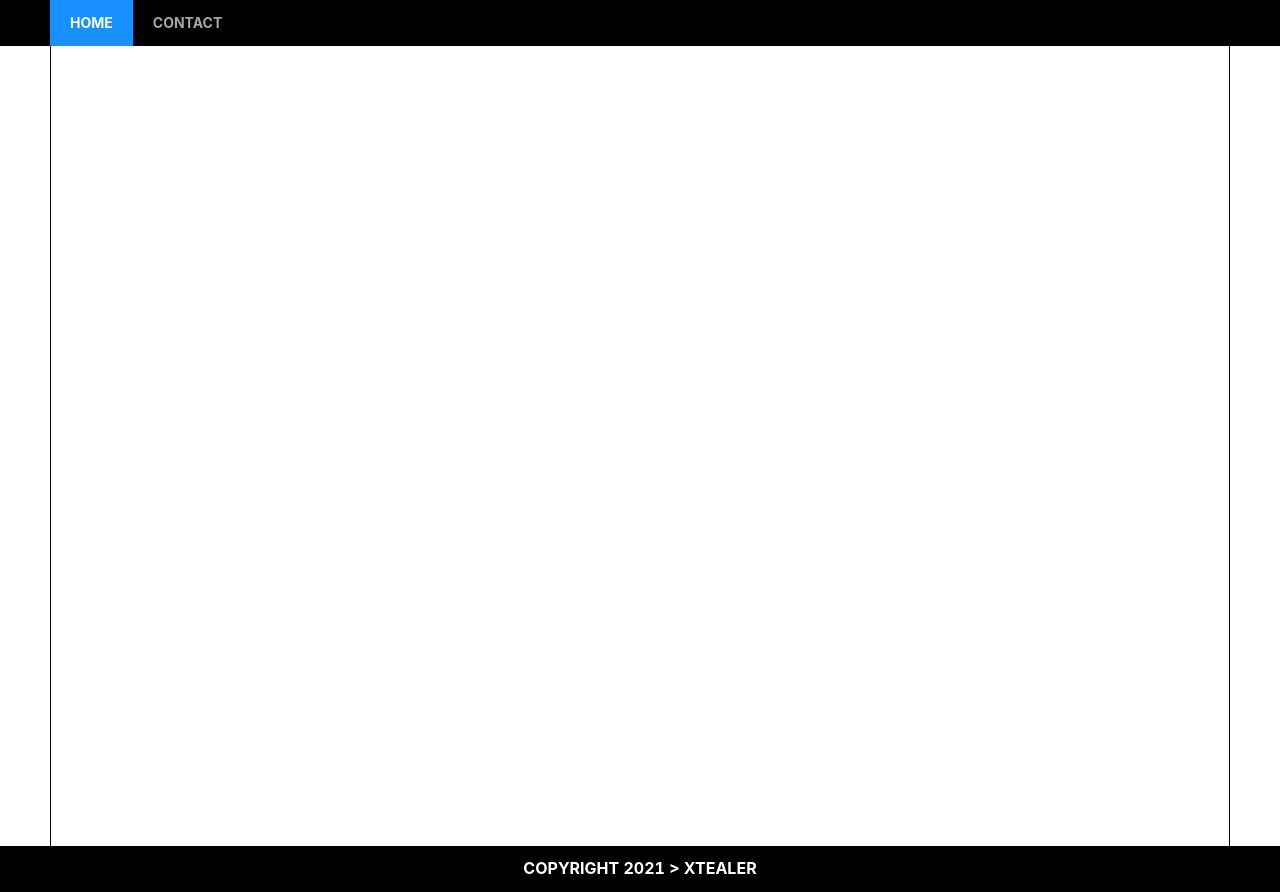
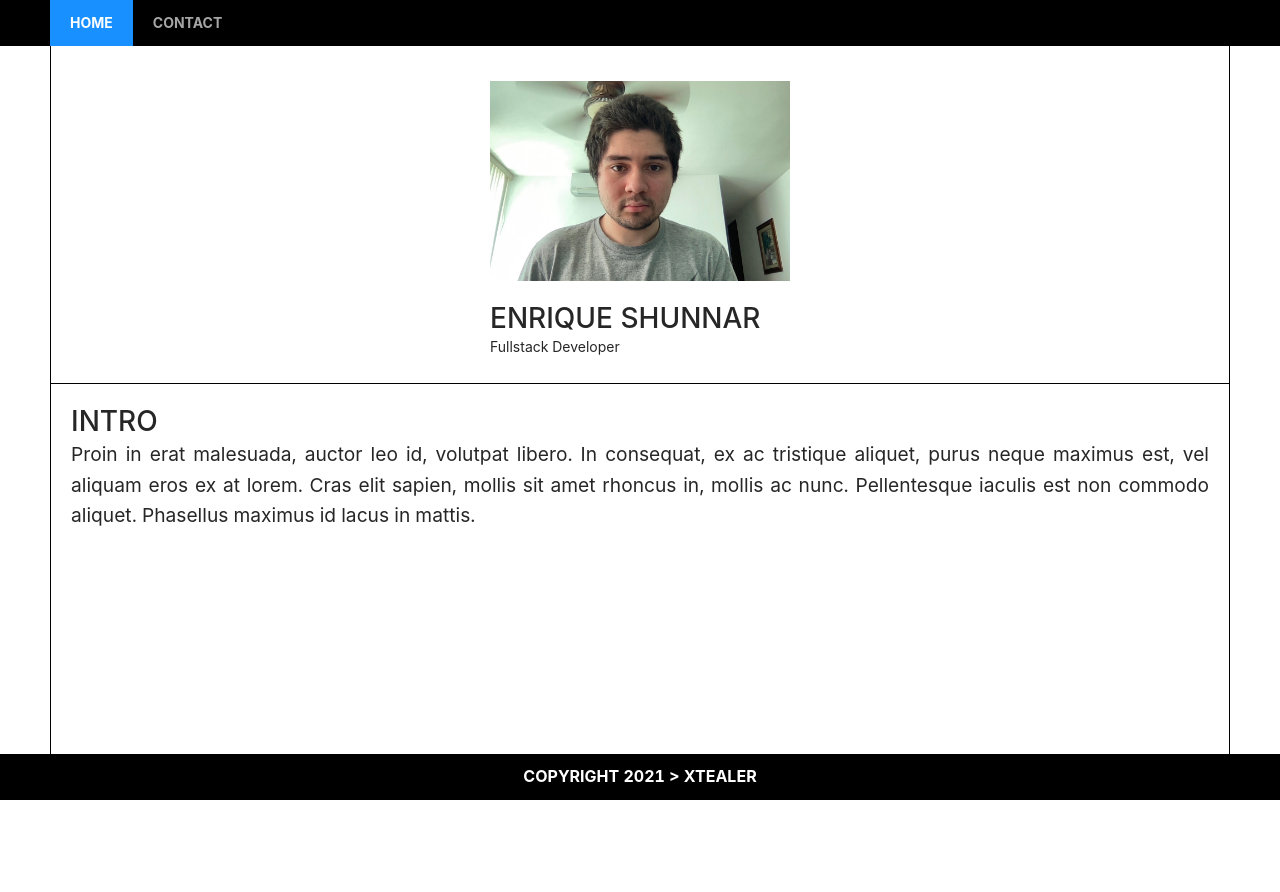
Before and after one commit to xtealer/react-cv, a React (Create React App) app: page / in a window 1280 px wide. After the commit the page ends 800 px from the top, so only its background shows below. Built offline with nearby package versions, Linux system fonts and the light colour scheme.

Commit message:
updated version of project

```diff
--- a/src/styles/components.sass
+++ b/src/styles/components.sass
@@ -1,18 +1,49 @@
 
 .home-component
 	height: 100%
+	display: flex
+	flex-direction: column
 
 	.content
+		flex: 1 1 auto
 		margin: 0 50px
-		min-height: 100%
 		border-left: 1px solid #000
 		border-right: 1px solid #000
+		text-align: center
+
+		.profile
+			display: inline-flex
+			justify-content: center
+			width: 100%
+
+			> div
+				max-width: 300px
+				text-align: left
+
+				h1
+					margin-top: 20px
+
+			img
+				background-color: #E3E3E3
+				margin-top: 35px
+				width: 100%
+				height: auto
+
+		.description
+			border-top: 1px solid #000
+			margin-top: 25px
+			padding: 20px
+			text-align: justify
+
+			p
+				font-size: 1.2rem
 
 .footer-component
 	display: inline-flex
 	align-items: center
 	justify-content: center
 	height: 46px
+	flex-shrink: 0
 	padding: 0 50px
 	background-color: #000
 	width: 100%
--- a/src/styles/tags.sass
+++ b/src/styles/tags.sass
@@ -1,2 +1,9 @@
 body, html
 	height: 100%
+
+h1
+	margin-bottom: 0
+	line-height: 2.2rem
+
+p
+	margin-bottom: 0
--- a/src/views/HomeView.tsx
+++ b/src/views/HomeView.tsx
@@ -1,21 +1,43 @@
 import React, { FunctionComponent } from "react";
-import { useRouteMatch } from "react-router-dom";
 import FooterComponent from "../components/FooterComponent";
 import NavbarComponent from "../components/NavbarComponent";
 
 interface IProps {}
 
+const NAME: string = "ENRIQUE SHUNNAR";
+const POSITION: string = "Fullstack Developer";
+
 const HomeView: FunctionComponent<IProps> = () => {
-  const match = useRouteMatch();
-
   return (
     <div className="home-component">
       <NavbarComponent />
 
       <div className="content">
+        {/* row 1 */}
         <div className="profile">
-          <img />
-          <p></p>
+          <div>
+            <img
+              src="assets/images/me.jpg"
+              alt="profile"
+              width="auto"
+              height="auto"
+            />
+
+            <h1>{NAME}</h1>
+            <p>{POSITION}</p>
+          </div>
+        </div>
+
+        {/* row 2 */}
+        <div className="description">
+          <h1>INTRO</h1>
+          <p>
+            Proin in erat malesuada, auctor leo id, volutpat libero. In
+            consequat, ex ac tristique aliquet, purus neque maximus est, vel
+            aliquam eros ex at lorem. Cras elit sapien, mollis sit amet rhoncus
+            in, mollis ac nunc. Pellentesque iaculis est non commodo aliquet.
+            Phasellus maximus id lacus in mattis.
+          </p>
         </div>
       </div>
 
```
Also changed, not shown: public/assets/images/me.jpg (added).
